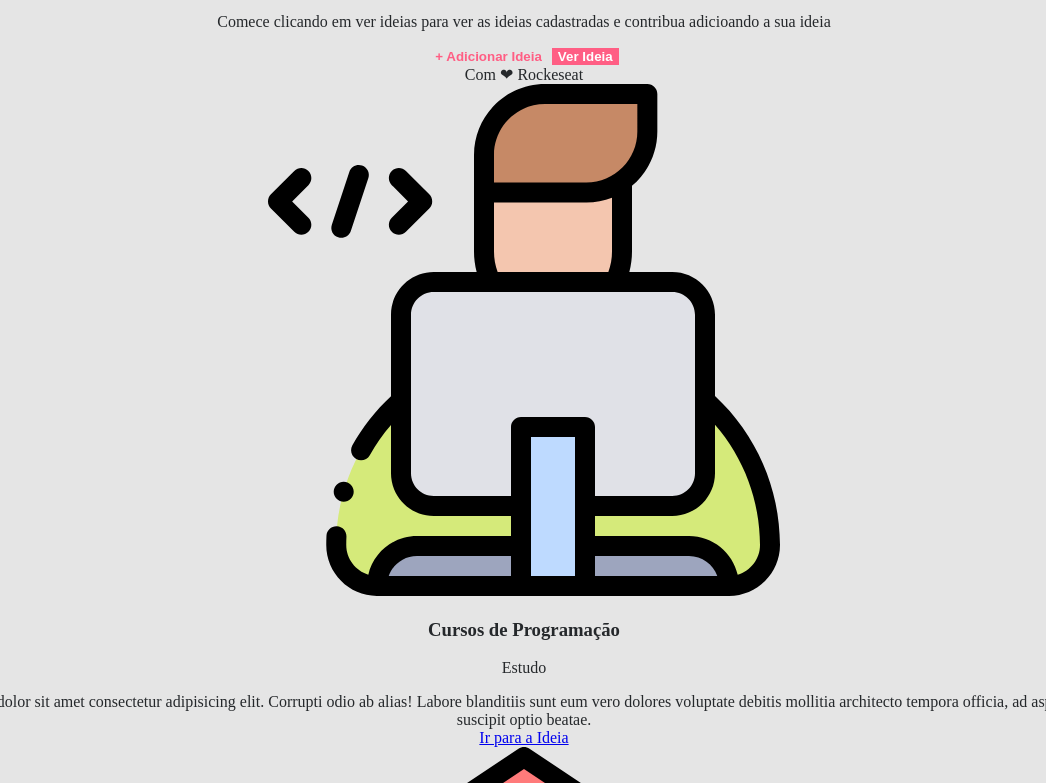
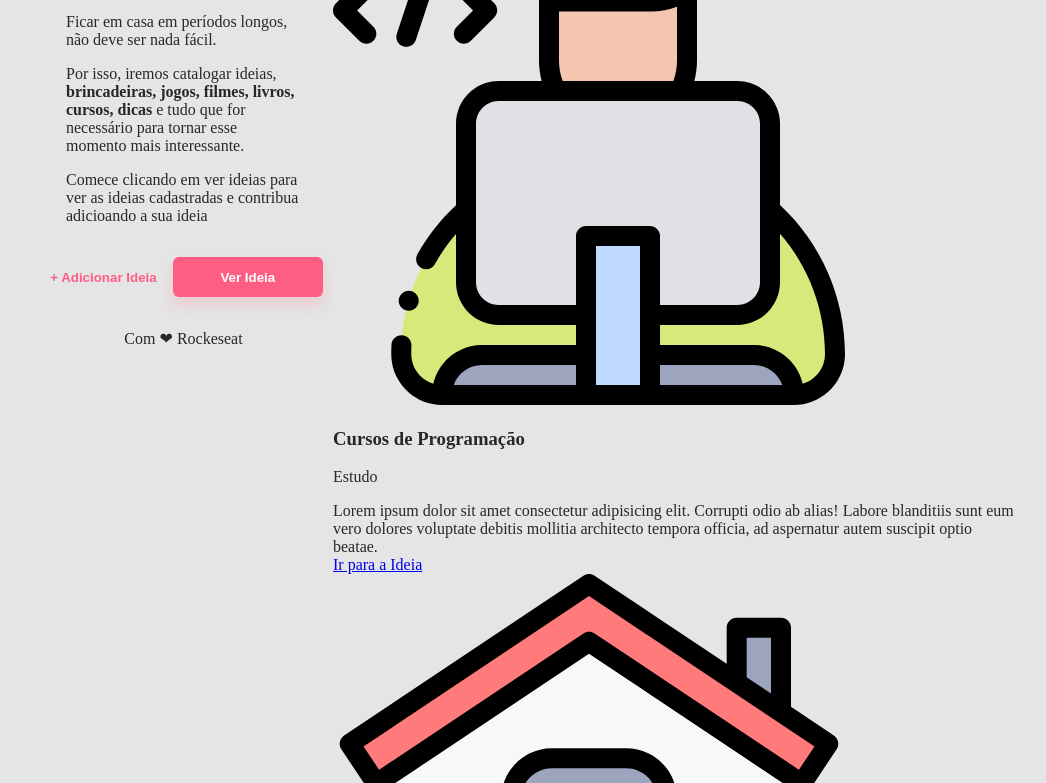
Before and after one commit to PauloAlves8039/Casa-Criativa, a plain HTML site: page index.html in a window 1280 px wide. Shown: the part 147-930 px from the top of the page, without its empty margins (116-1162 px from the left). Drawn offline with Linux system fonts and the light colour scheme.

Commit message:
Adicionando primeiros estilos na página principal

```diff
--- a/assets/css/style.css
+++ b/assets/css/style.css
@@ -1,22 +1,63 @@
 body{
     background: #e5e5e5;
     color: #25282B;
-    text-align: center;
+    margin: 0;
+}
+
+#container{
+    width: 90%;
+    max-width: 980px;
+    margin: 40px auto;
+    display: flex;
+}
+
+#intro{
+    width: 300px;
+    margin-top: 20px;
+}
+
+main{
+    margin: 32px;
+}
+
+#buttons {
+    display: flex;
+    justify-content: space-evenly;
+    margin-bottom: 32px;
 }
 
 button{
+    background: none;
     color: #ff5E84;
     border: none;
     font-weight: bold;
-    background: none;
+    cursor: pointer;
+    outline: none;
 }
 
-.fat{
+button.fat{
     color: white;
     background: #ff5E84;
+    width: 150px;
+    height: 40px;
+    border-radius: 6px;
+    box-shadow: 0px 8px 16px #ff5E8432;
 }
 
-#footer a {
+button.fat:hover{
+    text-decoration: none;
+}
+
+button:hover{
+    text-decoration: underline;
+}
+
+footer {
+    text-align: center;
+
+}
+
+footer a {
     color: #25282b;
     text-decoration: none;
 }
```
